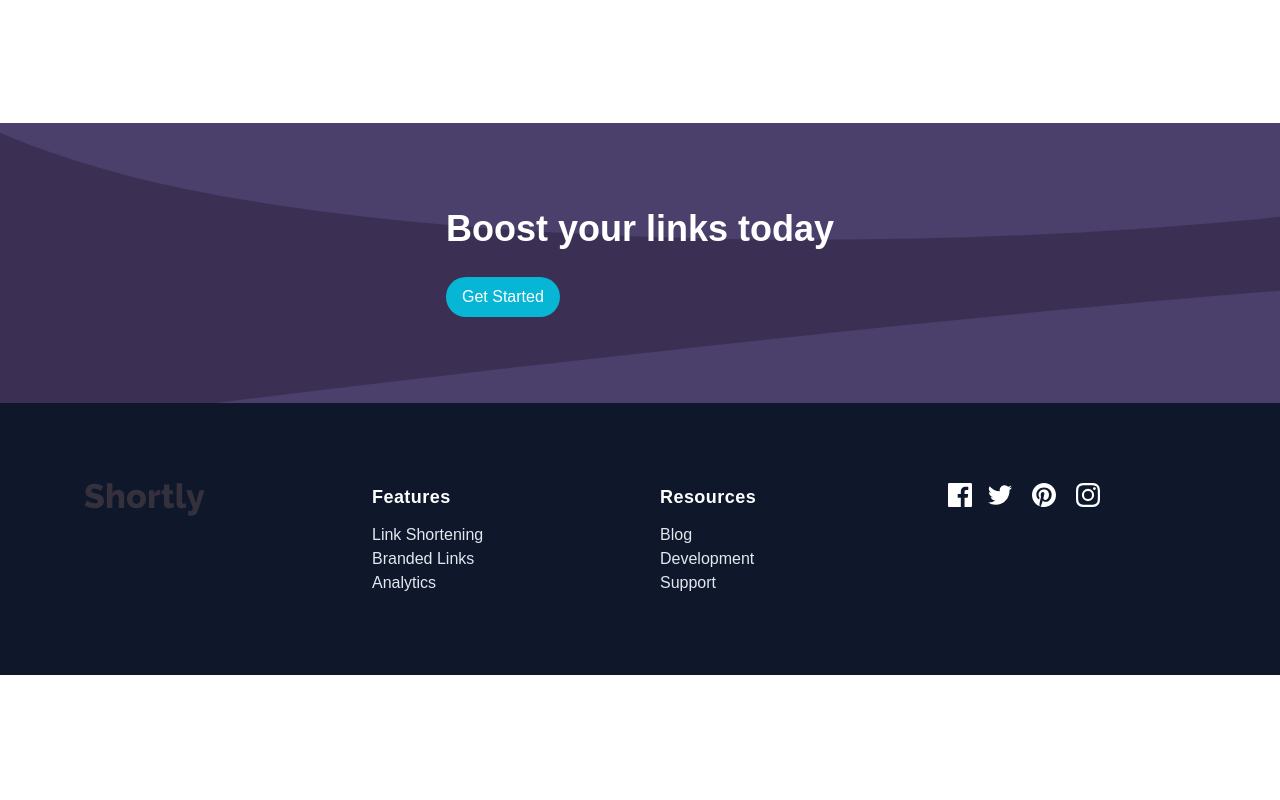
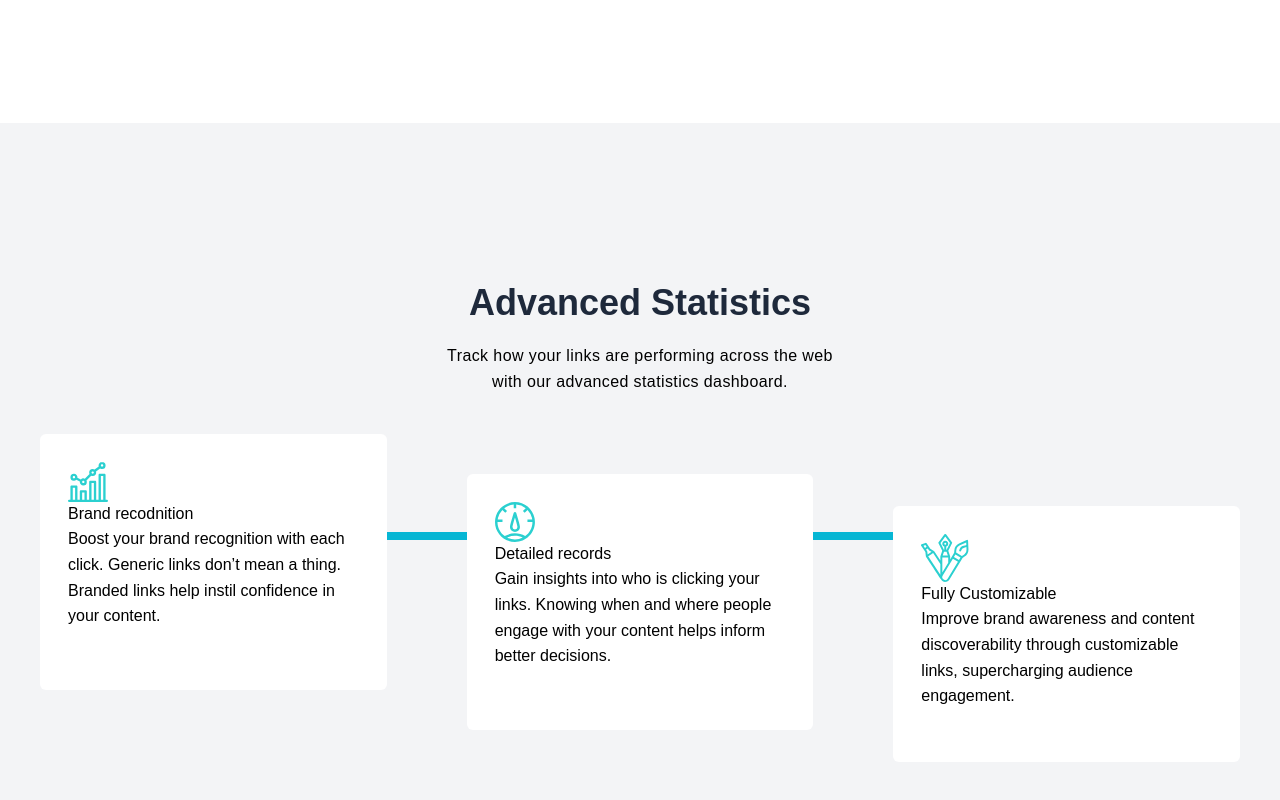
Before and after one commit to KatarinaPli/url-shortener-react, a React (Create React App) app: page / in a window 1280 px wide. Shown: the part 500-1300 px from the top of the page. Before the commit the page ends 1175 px from the top, so only its background shows below. Built offline with nearby package versions, Linux system fonts and the light colour scheme.

Commit message:
Added Advanced component

```diff
--- a/src/App.js
+++ b/src/App.js
@@ -3,12 +3,14 @@ import Showcase from "./components/Showcase";
 import Footer from "./components/Footer";
 import "./index.css";
 import Boost from "./components/Boost";
+import Advanced from "./components/Advanced";
 
 export default function App() {
   return (
     <div className="App">
       <Header />
       <Showcase />
+      <Advanced/>
       <Boost />
       <Footer />
     </div>
--- a/src/components/Advanced.js
+++ b/src/components/Advanced.js
@@ -0,0 +1,53 @@
+import React from "react";
+import brand from "../img/icon-brand-recognition.svg";
+import records from "../img/icon-detailed-records.svg";
+import custom from "../img/icon-fully-customizable.svg";
+
+export default function Advanced() {
+  return (
+    <section className=" pt-40 pb-15 lg:pb-40 bg-gray-100">
+      <article>
+        <h2 className="text-center font-bold text-4xl text-slate-800 mb-5">
+          {" "}
+          Advanced Statistics
+        </h2>
+        <p className="text-center tracking-wide">
+          {" "}
+          Track how your links are performing across the web <br /> with our
+          advanced statistics dashboard.
+        </p>
+      </article>
+      <div className="grid grid-cols-1 md:grid-cols-3 relative mt-25 lg:content-around">
+        <div className="deco-line"></div>
+        <article className="card bg-white p-7 rounded-md relative m-10  lg:h-64 ">
+          {" "}
+          <img src={brand} alt="Brand recodnition" className="" />
+          <h3>Brand recodnition</h3>
+          <p>
+            {" "}
+            Boost your brand recognition with each click. Generic links don’t
+            mean a thing. Branded links help instil confidence in your content.
+          </p>
+        </article>
+        <article className="card bg-white p-7 rounded-md relative m-10 lg:mb-20 lg:mt-20 lg:h-64">
+          <img src={records} alt="Detailed records" className="" />
+          <h3>Detailed records</h3>
+          <p>
+            {" "}
+            Gain insights into who is clicking your links. Knowing when and
+            where people engage with your content helps inform better decisions.
+          </p>
+        </article>
+        <article className="card bg-white p-7 rounded-md relative m-10 lg:mt-28 lg:h-64">
+          <img src={custom} alt="Fully Customizable" className="" />
+          <h3>Fully Customizable</h3>
+          <p>
+            {" "}
+            Improve brand awareness and content discoverability through
+            customizable links, supercharging audience engagement.
+          </p>
+        </article>
+      </div>
+    </section>
+  );
+}
--- a/src/index.css
+++ b/src/index.css
@@ -55,6 +55,14 @@ body {
   left: 50%;
   transform: translate(-50%, -50%);
 }
+.deco-line {
+  width: 60%;
+  position: absolute;
+  background-color: #06b6d4;
+  padding: 4px;
+      bottom: 65%;
+    left: 30%;
+}
 @media (min-width: 1024px) {
   .max-width {
     margin-left: auto;
```
